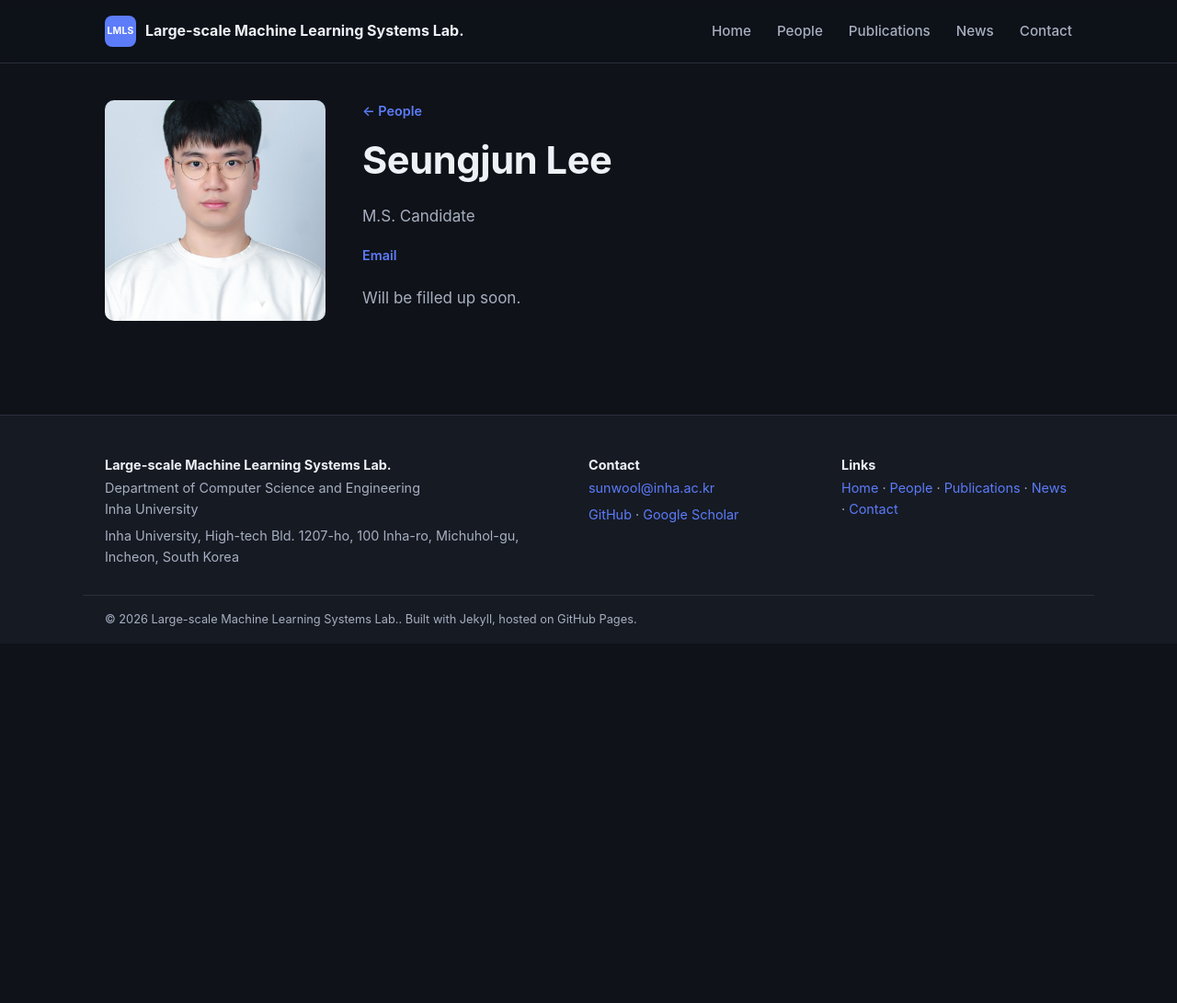
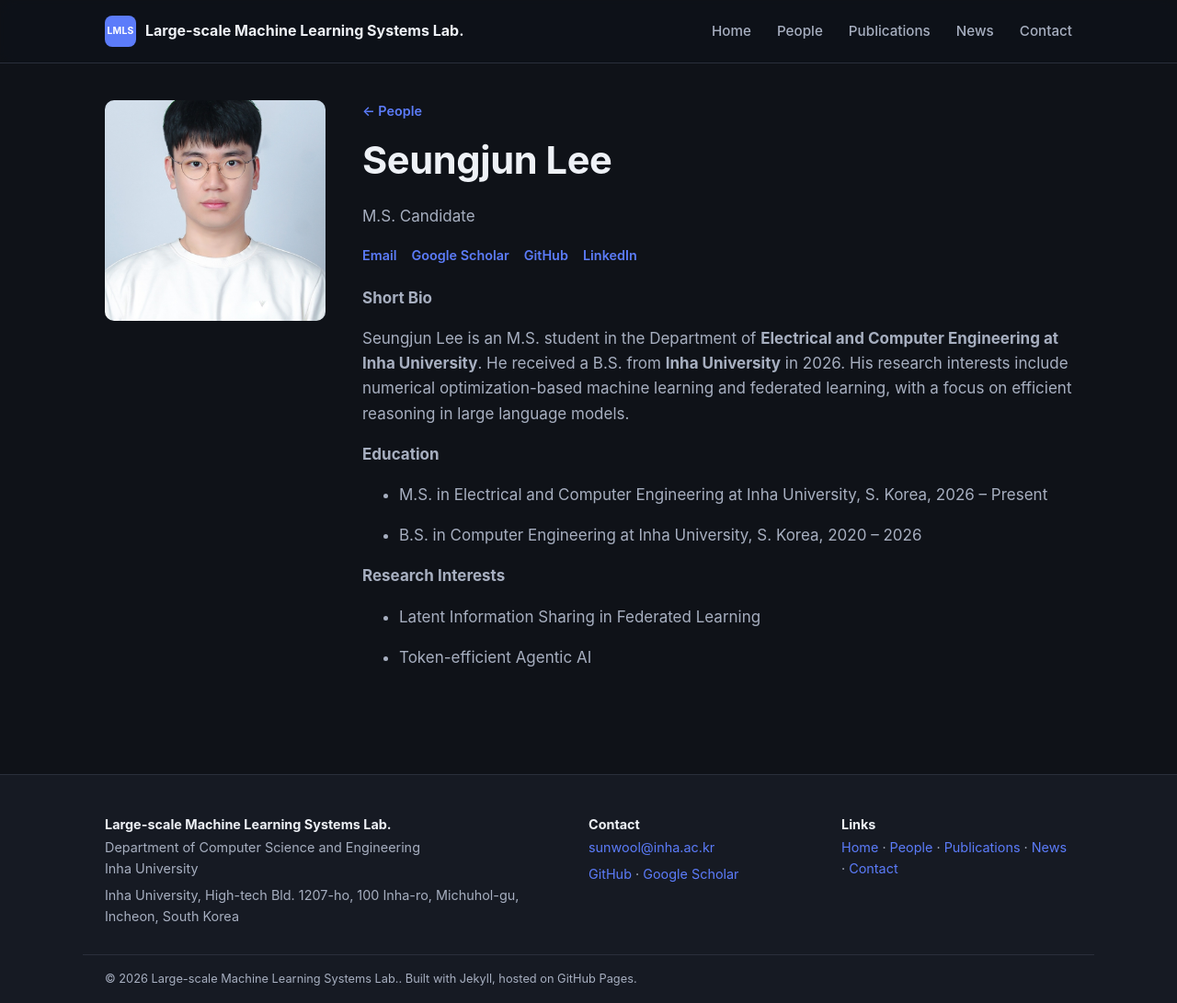
Before and after one commit to LMLS-Lab/lmls-lab.github.io, a Jekyll site: the page built from _people/seungjun-lee.md, in a window 1280 px wide and 1091 px high. Shown: the whole window at 92% size. Built offline with Jekyll 4.4.1, drawn with Linux system fonts in a browser that asks for light colours.

Commit message:
Updated people.

```diff
--- a/_people/seungjun-lee.md
+++ b/_people/seungjun-lee.md
@@ -4,8 +4,28 @@ role: "M.S. Candidate"        # TODO: confirm exact title, e.g. "Assistant Profe
 group: "ms"                       # faculty | phd | ms | undergrad | alumni
 order: 5                              # lower = shown first within its group
 email: "ljggstart@gmail.com"
+google_scholar: "https://scholar.google.com/citations?user=SU-oz8kAAAAJ"
+github: ""
+linkedin: "https://www.linkedin.com/in/seungjun-lee-838185375/?locale=en"
 photo: "/assets/images/seungjun-lee.jpg"                              # TODO: e.g. /assets/images/people/sunwoo-lee.jpg
 ---
-Will be filled up soon.
+
+**Short Bio**
+
+Seungjun Lee is an M.S. student in the Department of **Electrical and Computer Engineering at Inha University**.
+He received a B.S. from **Inha University** in 2026.
+His research interests include numerical optimization-based machine learning and federated learning, with a focus on efficient reasoning in large language models.
+
+**Education**
+
+ - M.S. in Electrical and Computer Engineering at Inha University, S. Korea, 2026 -- Present
+
+ - B.S. in Computer Engineering at Inha University, S. Korea, 2020 -- 2026
+
+**Research Interests**
+
+ - Latent Information Sharing in Federated Learning
+
+ - Token-efficient Agentic AI
 
 <!-- TODO: replace with an actual bio (education, prior positions, interests). -->
```
